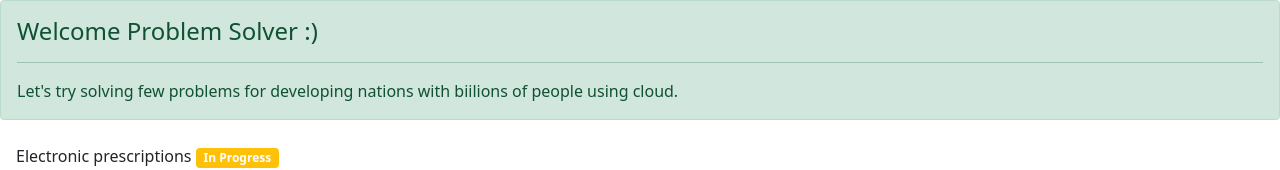
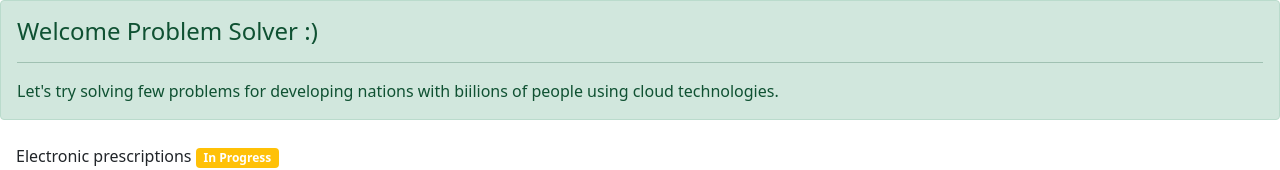
Before and after one commit to subratamazumder/billion-user-app, a plain HTML site: page frontend-app/index.html in a window 1280 px wide. Shown: the top 170 px of the page. Drawn offline with nearby package versions, Linux system fonts and the light colour scheme.

Commit message:
description changed

```diff
--- a/frontend-app/index.html
+++ b/frontend-app/index.html
@@ -24,7 +24,7 @@
     <div class="alert alert-success" role="alert">
         <h4 class="alert-heading">Welcome Problem Solver :)</h4>
         <hr>
-        <p class="mb-0">Let's try solving few problems for developing nations with biilions of people using cloud.</p>
+        <p class="mb-0">Let's try solving few problems for developing nations with biilions of people using cloud technologies.</p>
       </div>
     <ul class="list-group list-group-flush">
         <a href="#" class="list-group-item list-group-item-action">Electronic prescriptions
```
